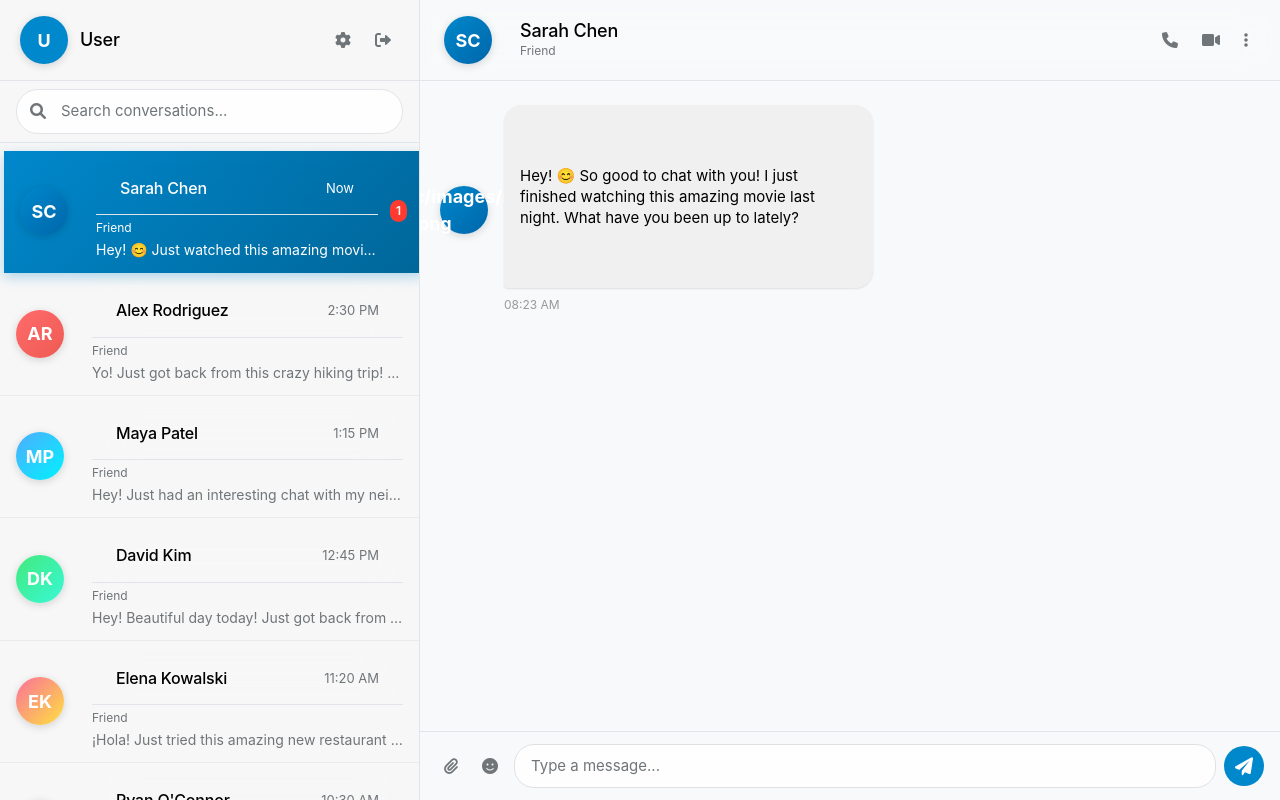
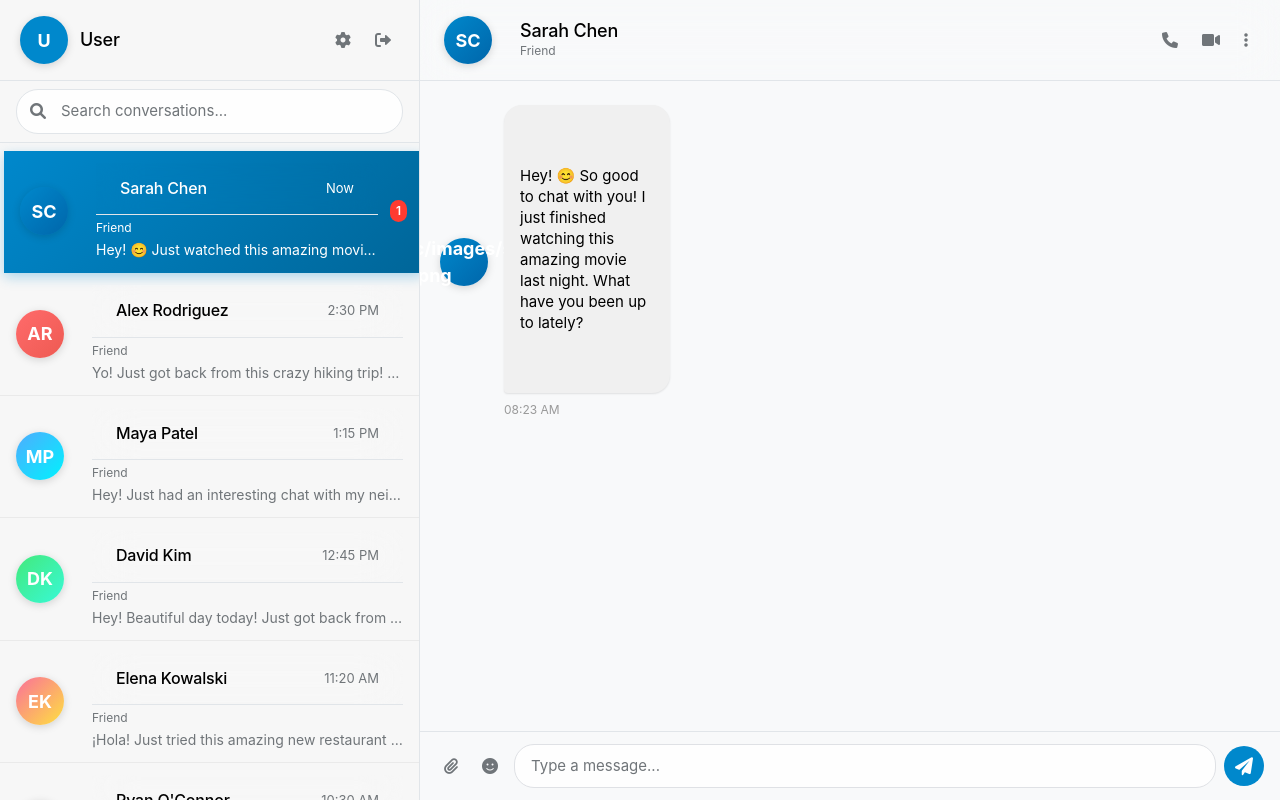
Before and after one commit to RiyaPatil28-codes/TelegramPII, a Flask app: template templates/dashboard.html in a window 1280 px wide. Run offline with Flask 3, Linux system fonts and the light colour scheme; the template is opened without the code that fills it: most values are stand-ins (such as "Sample title", 1, 10 or a date in 2020); some libraries are stand-ins or nearby versions.

Commit message:
Improve message display for better chat readability on the platform
Update `base.html` to include a more robust cache-busting mechanism by prepending "FORCE-REFRESH-" to the cache bust value. Modify `dashboard.html` to adjust message container and bubble widths for improved readability, and add inline JavaScript to dynamically enforce these styles on DOM load. Additionally, enhance avatar clarity by setting font weights, sizes, families, and rendering properties.

Replit-Commit-Author: Agent
Replit-Commit-Session-Id: 5a681158-dd65-4831-8d93-2a6024ef80e9
Replit-Commit-Checkpoint-Type: full_checkpoint

```diff
--- a/templates/base.html
+++ b/templates/base.html
@@ -6,7 +6,7 @@
     <meta http-equiv="Cache-Control" content="no-cache, no-store, must-revalidate, max-age=0">
     <meta http-equiv="Pragma" content="no-cache">
     <meta http-equiv="Expires" content="0">
-    <meta name="cache-bust" content="{{ range(10000000, 99999999) | random }}">
+    <meta name="cache-bust" content="FORCE-REFRESH-{{ range(10000000, 99999999) | random }}">
     <title>{% block title %}Telegram PII{% endblock %}</title>
 
     <!-- Bootstrap CSS -->
--- a/templates/dashboard.html
+++ b/templates/dashboard.html
@@ -171,12 +171,12 @@
 
         <!-- Messages Area -->
         <div class="messages-container" id="messagesContainer">
-            <div class="message bot-message">
+            <div class="message bot-message" style="max-width: 45%;">
                 <div class="message-avatar">
                     <div class="avatar-placeholder ai-avatar">SC</div>
                 </div>
-                <div class="message-content">
-                    <div class="message-bubble">
+                <div class="message-content" style="max-width: 100%; width: auto;">
+                    <div class="message-bubble" style="max-width: 300px; width: auto;">
                         <p>Hey! 😊 So good to chat with you! I just finished watching this amazing movie last night. What have you been up to lately?</p>
                     </div>
                     <div class="message-time">2:45 PM</div>
@@ -205,4 +205,42 @@
 </div>
 
 <script src="{{ url_for('static', filename='js/chat.js') }}?v={{ cache_bust }}"></script>
+
+<script>
+// Force message width changes immediately
+document.addEventListener('DOMContentLoaded', function() {
+    // Force smaller message bubbles
+    const messageContents = document.querySelectorAll('.message-content');
+    messageContents.forEach(content => {
+        content.style.maxWidth = '45%';
+        content.style.minWidth = '120px';
+        content.style.width = 'auto';
+    });
+
+    const messages = document.querySelectorAll('.message');
+    messages.forEach(message => {
+        message.style.maxWidth = '45%';
+        message.style.width = 'auto';
+    });
+
+    const bubbles = document.querySelectorAll('.message-bubble');
+    bubbles.forEach(bubble => {
+        bubble.style.maxWidth = '300px';
+        bubble.style.width = 'auto';
+    });
+
+    // Fix avatar clarity
+    const avatars = document.querySelectorAll('.avatar-placeholder, .avatar-circle');
+    avatars.forEach(avatar => {
+        avatar.style.fontWeight = '700';
+        avatar.style.fontSize = '18px';
+        avatar.style.fontFamily = '-apple-system, BlinkMacSystemFont, "Segoe UI", Roboto, sans-serif';
+        avatar.style.textRendering = 'optimizeLegibility';
+        avatar.style.webkitFontSmoothing = 'antialiased';
+        avatar.style.boxShadow = '0 2px 8px rgba(0, 0, 0, 0.15)';
+    });
+
+    console.log('Message sizes forced smaller');
+});
+</script>
 {% endblock %}
```
